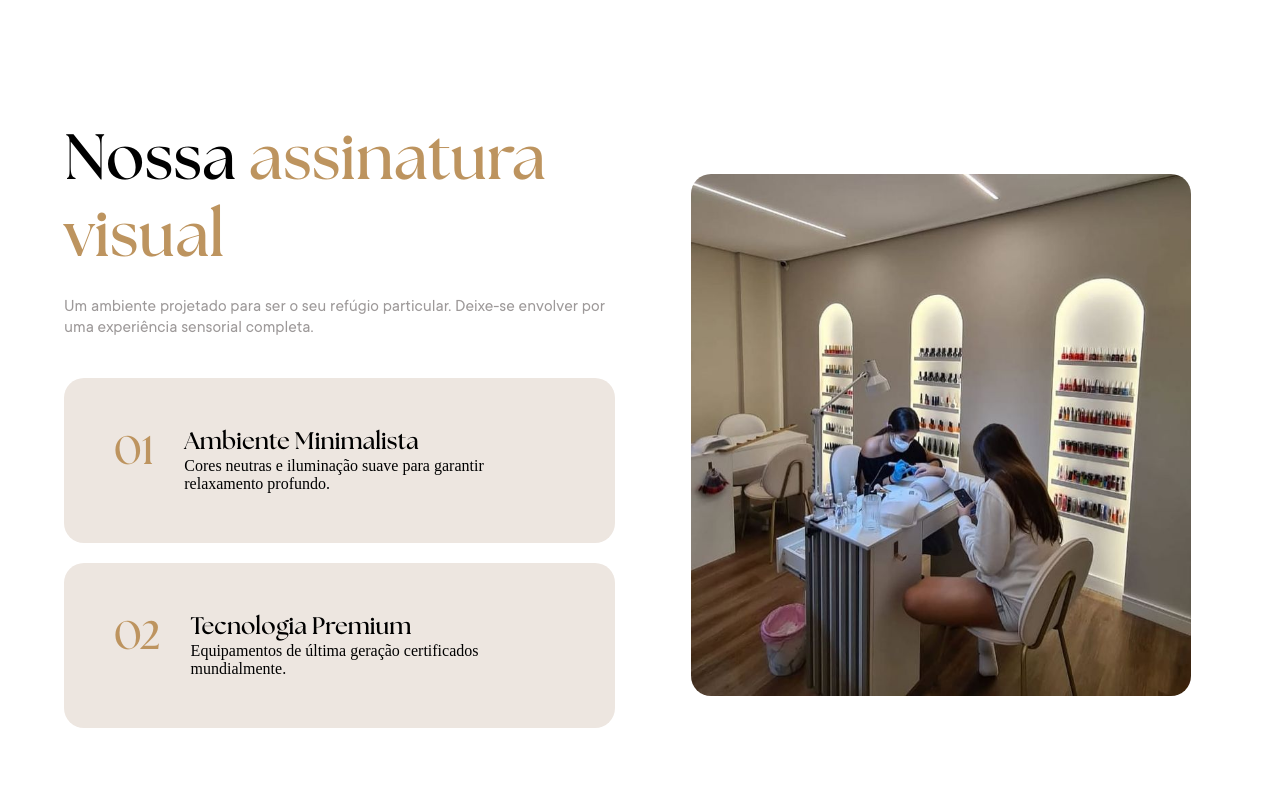
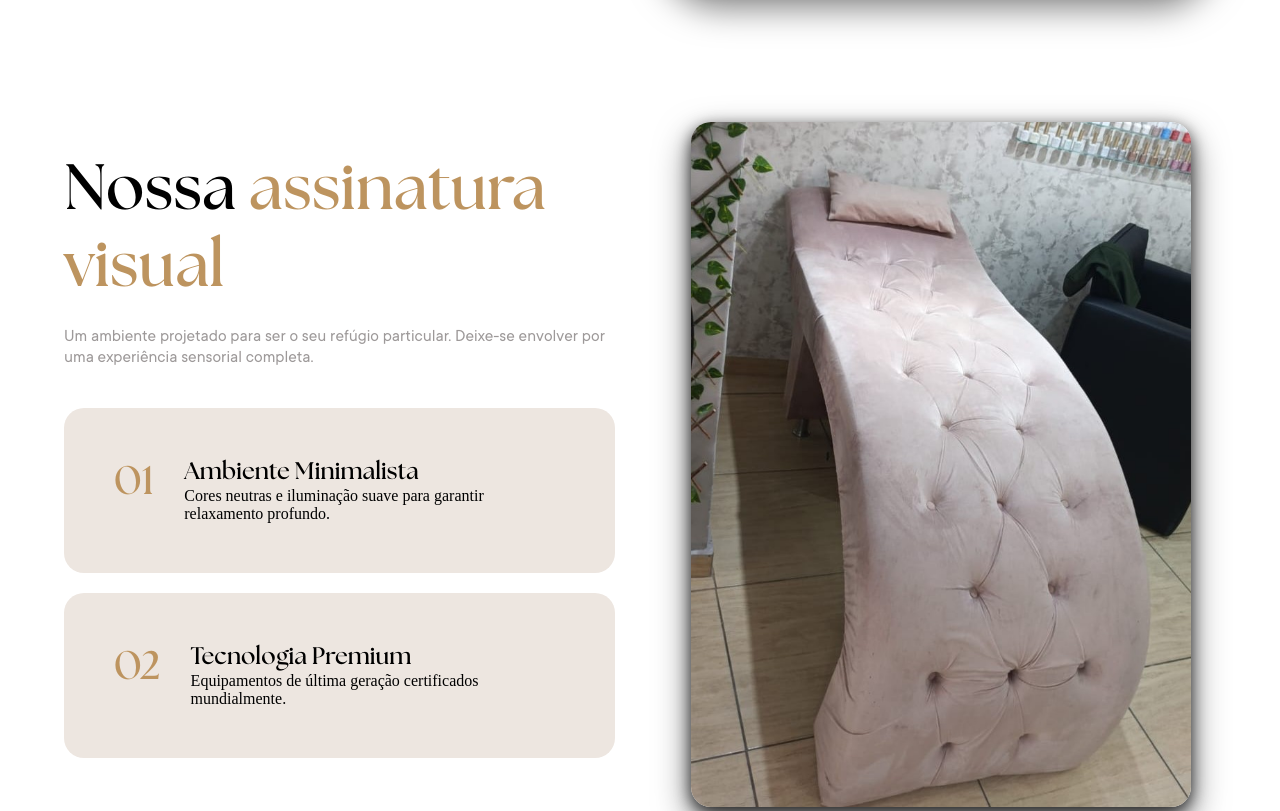
Before and after one commit to FrontendWelik/Projeto---Sal-o-de-Cilios, a website: page index.html in a window 1280 px wide. Shown: the part 760-1571 px from the top of the page. Drawn offline with nearby package versions, Linux system fonts and the light colour scheme.

Commit message:
site finalizado

```diff
--- a/index.html
+++ b/index.html
@@ -63,7 +63,7 @@
             </div>
         </div>
         <div class="img-container">
-            <img class="img2" src="img/salao1.webp" alt="Galeria">
+            <img class="img2" src="img/maca.webp" alt="Galeria">
         </div>
     </section>
 
--- a/style.css
+++ b/style.css
@@ -84,6 +84,7 @@ body {
     max-width: 600px;
     background: #ebd4c2;
     border-radius: 60px;
+    box-shadow: 0 15px 35px rgba(0, 0, 0, 0.518), 0 5px 15px rgba(0, 0, 0, 0.05);
     display: flex;
     justify-content: center;
 }
@@ -139,7 +140,8 @@ span { color: #bd945f; }
 .texto { font-family: 'seasons'; font-size: 1.5rem; }
 
 .img-container { flex: 1; display: flex; justify-content: center; }
-.img2 { width: 100%; max-width: 500px; border-radius: 20px; }
+.img2 { width: 100%; max-width: 500px; border-radius: 20px;
+     box-shadow: 0 15px 35px rgba(0, 0, 0, 0.575), 0 5px 15px rgba(0, 0, 0, 0.703);}
 
 /* SEÇÃO 2 - TRATAMENTOS */
 .sec2 { padding: 80px 5%; background: #FDFBF9; text-align: center; }
```
Also changed, not shown: img/maca.webp (added).
